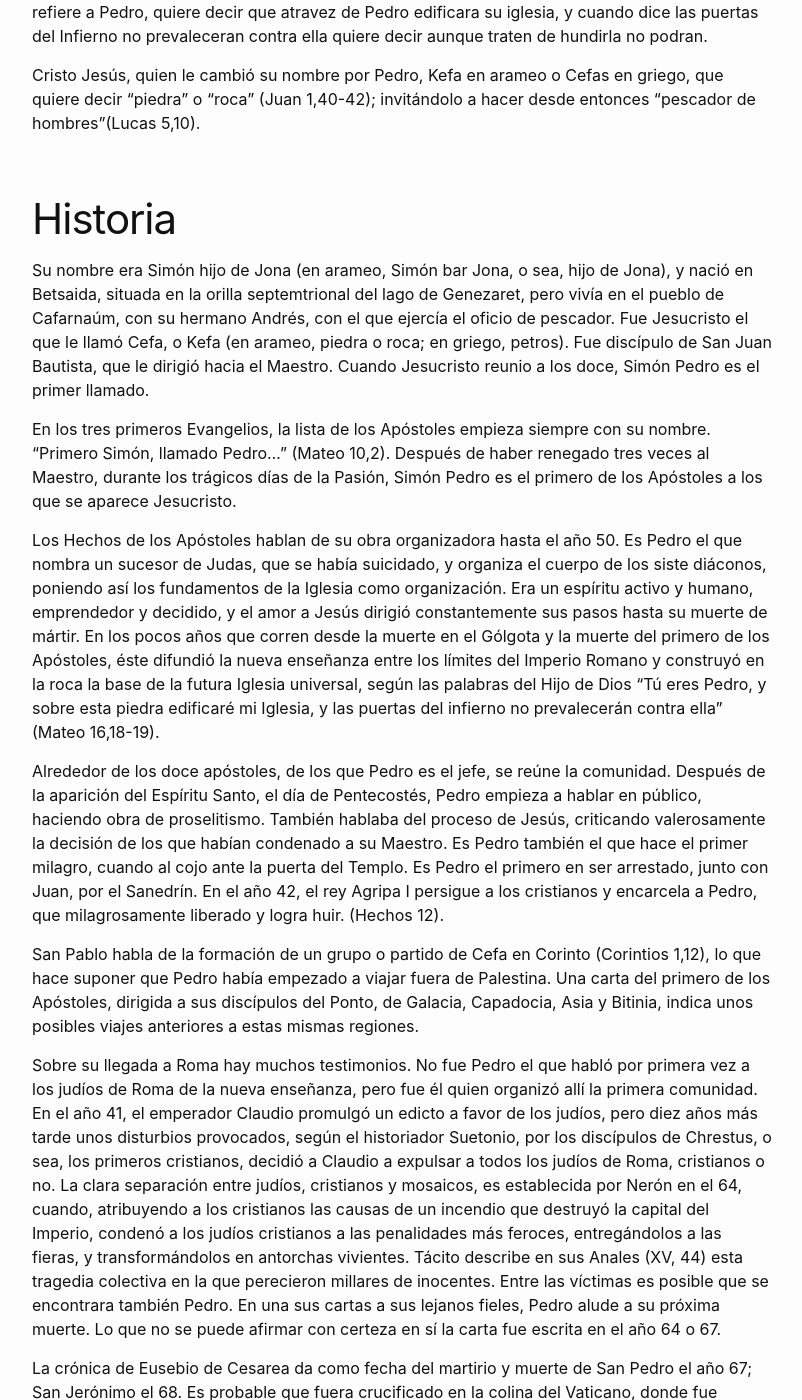
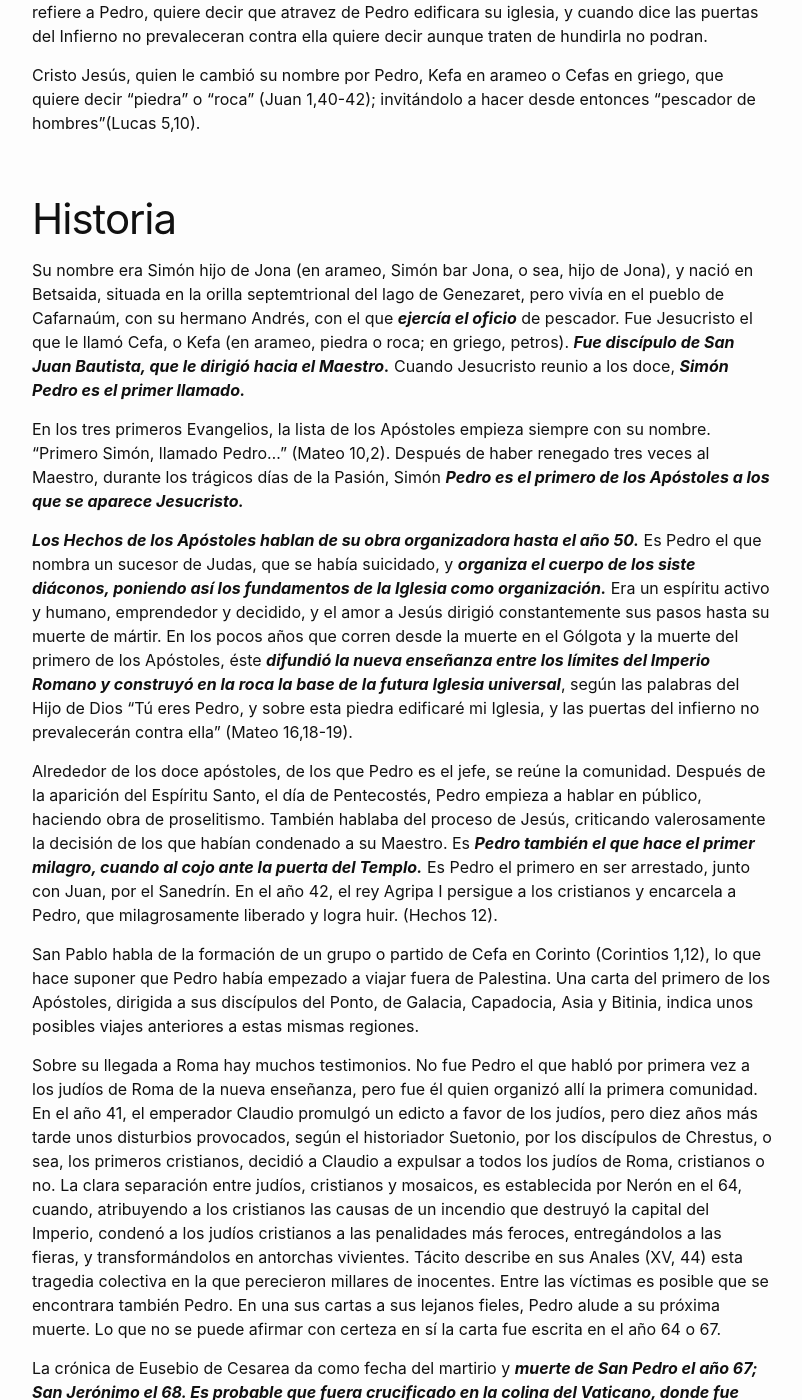
Before and after one commit to dylanmeca/dylanmeca.github.io, a Jekyll site: the page built from _posts/2021-07-03-San-Pedro.md, in a window 1280 px wide and 1400 px high, scrolled down 980 px. Shown: the whole window, without its empty margins (238-1040 px from the left). Built offline with Jekyll 4.4.1, drawn with Linux system fonts in a browser that asks for light colours; a script that is not in the unit is left out; comment, search, counter and statistics services are not loaded; some of the changed text lies outside the part shown.

Commit message:
Update and rename 2021-07-02-San-Pedro.md to 2021-07-03-San-Pedro.md

```diff
--- a/_posts/2021-07-02-San-Pedro.md
+++ b/_posts/2021-07-03-San-Pedro.md
@@ -34,16 +34,16 @@ Cristo Jesús, quien le cambió su nombre por Pedro, Kefa en arameo o Cefas en g
 
 # Historia
 
-Su nombre era Simón hijo de Jona (en arameo, Simón bar Jona, o sea, hijo de Jona), y nació en Betsaida, situada en la orilla septemtrional del lago de Genezaret, pero vivía en el pueblo de Cafarnaúm, con su hermano Andrés, con el que ejercía el oficio de pescador. Fue Jesucristo el que le llamó Cefa, o Kefa (en arameo, piedra o roca; en griego, petros). Fue discípulo de San Juan Bautista, que le dirigió hacia el Maestro. Cuando Jesucristo reunio a los doce, Simón Pedro es el primer llamado.
+Su nombre era Simón hijo de Jona (en arameo, Simón bar Jona, o sea, hijo de Jona), y nació en Betsaida, situada en la orilla septemtrional del lago de Genezaret, pero vivía en el pueblo de Cafarnaúm, con su hermano Andrés, con el que ***ejercía el oficio*** de pescador. Fue Jesucristo el que le llamó Cefa, o Kefa (en arameo, piedra o roca; en griego, petros). ***Fue discípulo de San Juan Bautista, que le dirigió hacia el Maestro.*** Cuando Jesucristo reunio a los doce, ***Simón Pedro es el primer llamado.***
 
-En los tres primeros Evangelios, la lista de los Apóstoles empieza siempre con su nombre. "Primero Simón, llamado Pedro..." (Mateo 10,2). Después de haber renegado tres veces al Maestro, durante los trágicos días de la Pasión, Simón Pedro es el primero de los Apóstoles a los que se aparece Jesucristo.
+En los tres primeros Evangelios, la lista de los Apóstoles empieza siempre con su nombre. "Primero Simón, llamado Pedro..." (Mateo 10,2). Después de haber renegado tres veces al Maestro, durante los trágicos días de la Pasión, Simón ***Pedro es el primero de los Apóstoles a los que se aparece Jesucristo.***
 
-Los Hechos de los Apóstoles hablan de su obra organizadora hasta el año 50. Es Pedro el que nombra un sucesor de Judas, que se había suicidado, y organiza el cuerpo de los siste diáconos, poniendo así los fundamentos de la Iglesia como organización. Era un espíritu activo y humano, emprendedor y decidido, y el amor a Jesús dirigió constantemente sus pasos hasta su muerte de mártir. En los pocos años que corren desde la muerte en el Gólgota y la muerte del primero de los Apóstoles, éste difundió la nueva enseñanza entre los límites del Imperio Romano y construyó en la roca la base de la futura Iglesia universal, según las palabras del Hijo de Dios "Tú eres Pedro, y sobre esta piedra edificaré mi Iglesia, y las puertas del infierno no prevalecerán contra ella" (Mateo 16,18-19).
+***Los Hechos de los Apóstoles hablan de su obra organizadora hasta el año 50.*** Es Pedro el que nombra un sucesor de Judas, que se había suicidado, y ***organiza el cuerpo de los siste diáconos, poniendo así los fundamentos de la Iglesia como organización.*** Era un espíritu activo y humano, emprendedor y decidido, y el amor a Jesús dirigió constantemente sus pasos hasta su muerte de mártir. En los pocos años que corren desde la muerte en el Gólgota y la muerte del primero de los Apóstoles, éste ***difundió la nueva enseñanza entre los límites del Imperio Romano y construyó en la roca la base de la futura Iglesia universal***, según las palabras del Hijo de Dios "Tú eres Pedro, y sobre esta piedra edificaré mi Iglesia, y las puertas del infierno no prevalecerán contra ella" (Mateo 16,18-19).
 
-Alrededor de los doce apóstoles, de los que Pedro es el jefe, se reúne la comunidad. Después de la aparición del Espíritu Santo, el día de Pentecostés, Pedro empieza a hablar en público, haciendo obra de proselitismo. También hablaba del proceso de Jesús, criticando valerosamente la decisión de los que habían condenado a su Maestro. Es Pedro también el que hace el primer milagro, cuando al cojo ante la puerta del Templo. Es Pedro el primero en ser arrestado, junto con Juan, por el Sanedrín. En el año 42, el rey Agripa I persigue a los cristianos y encarcela a Pedro, que milagrosamente liberado y logra huir. (Hechos 12).
+Alrededor de los doce apóstoles, de los que Pedro es el jefe, se reúne la comunidad. Después de la aparición del Espíritu Santo, el día de Pentecostés, Pedro empieza a hablar en público, haciendo obra de proselitismo. También hablaba del proceso de Jesús, criticando valerosamente la decisión de los que habían condenado a su Maestro. Es ***Pedro también el que hace el primer milagro, cuando al cojo ante la puerta del Templo.*** Es Pedro el primero en ser arrestado, junto con Juan, por el Sanedrín. En el año 42, el rey Agripa I persigue a los cristianos y encarcela a Pedro, que milagrosamente liberado y logra huir. (Hechos 12).
 
 San Pablo habla de la formación de un grupo o partido de Cefa en Corinto (Corintios 1,12), lo que hace suponer que Pedro había empezado a viajar fuera de Palestina. Una carta del primero de los Apóstoles, dirigida a sus discípulos del Ponto, de Galacia, Capadocia, Asia y Bitinia, indica unos posibles viajes anteriores a estas mismas regiones.
 
 Sobre su llegada a Roma hay muchos testimonios. No fue Pedro el que habló por primera vez a los judíos de Roma de la nueva enseñanza, pero fue él quien organizó allí la primera comunidad. En el año 41, el emperador Claudio promulgó un edicto a favor de los judíos, pero diez años más tarde unos disturbios provocados, según el historiador Suetonio, por los discípulos de Chrestus, o sea, los primeros cristianos, decidió a Claudio a expulsar a todos los judíos de Roma, cristianos o no. La clara separación entre judíos, cristianos y mosaicos, es establecida por Nerón en el 64, cuando, atribuyendo a los cristianos las causas de un incendio que destruyó la capital del Imperio, condenó a los judíos cristianos a las penalidades más feroces, entregándolos a las fieras, y transformándolos en antorchas vivientes. Tácito describe en sus Anales (XV, 44) esta tragedia colectiva en la que perecieron millares de inocentes. Entre las víctimas es posible que se encontrara también Pedro. En una sus cartas a sus lejanos fieles, Pedro alude a su próxima muerte. Lo que no se puede afirmar con certeza en sí la carta fue escrita en el año 64 o 67.
 
-La crónica de Eusebio de Cesarea da como fecha del martirio y muerte de San Pedro el año 67; San Jerónimo el 68. Es probable que fuera crucificado en la colina del Vaticano, donde fue enterrado. Sobre el lugar del martirio fue erigido por el Papa Anacleto una Memoria beati Petri; donde el emperador Constantino hizo construir una basílica y donde se alza hoy la basílica de San Pedro, construida según planos de Bramante y Miguel Ángel.
+La crónica de Eusebio de Cesarea da como fecha del martirio y ***muerte de San Pedro el año 67; San Jerónimo el 68. Es probable que fuera crucificado en la colina del Vaticano, donde fue enterrado.*** Sobre el lugar del martirio fue erigido por el Papa Anacleto una Memoria beati Petri; donde el emperador Constantino hizo construir una basílica y donde se alza hoy la basílica de San Pedro, construida según planos de Bramante y Miguel Ángel.
```
